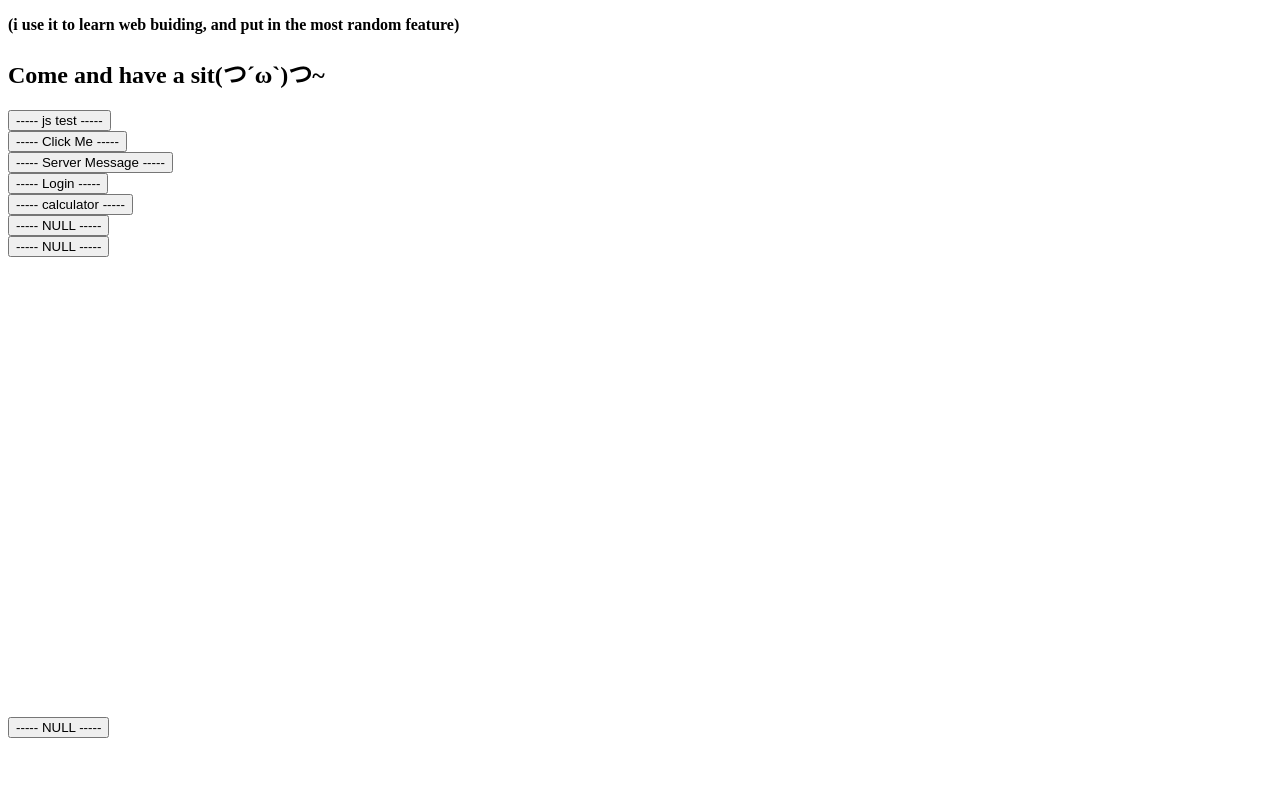
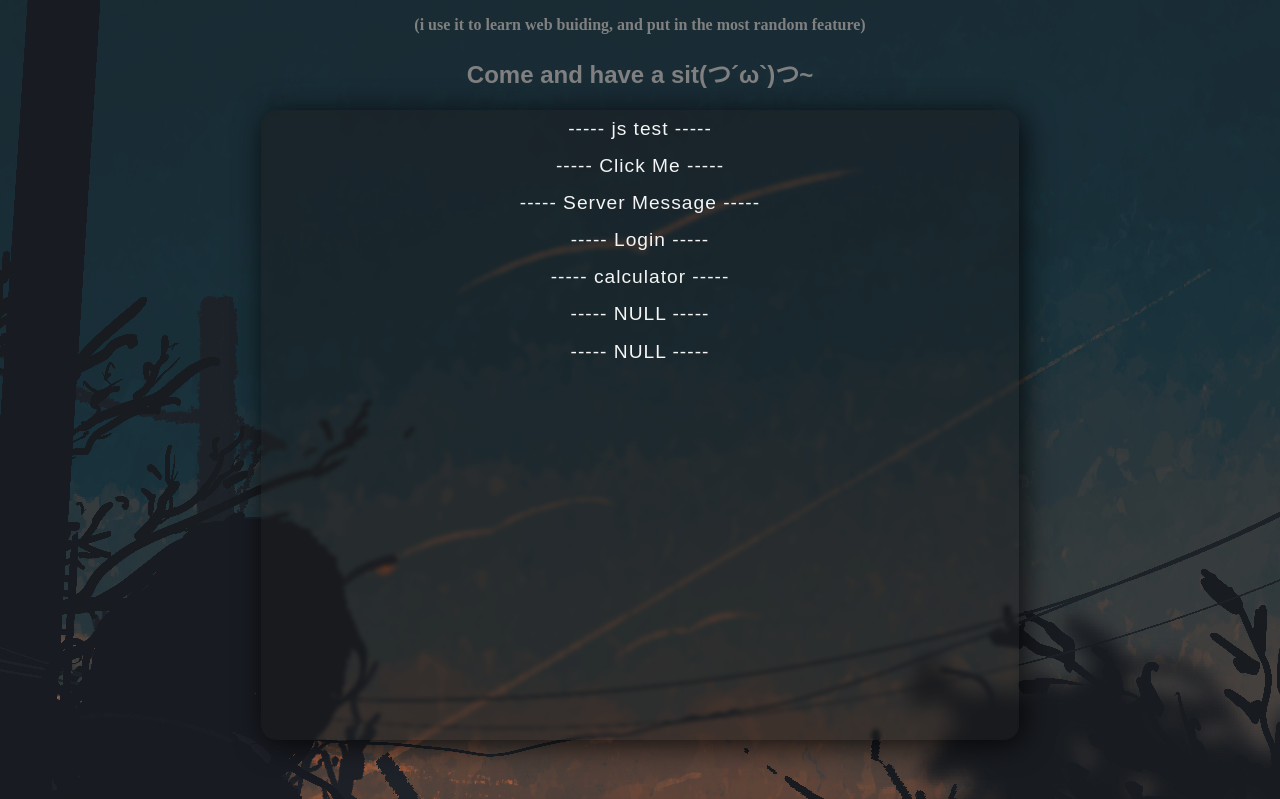
Before and after one commit to echo121-owo/demo1, a plain HTML site: page index.html in a window 1280 px wide. Shown: the part 64-863 px from the top of the page. Drawn offline with Linux system fonts and the light colour scheme; the site is published under a folder, as on GitHub Pages, so addresses that start at the root find nothing.

Commit message:
add reletive directory

```diff
--- a/index.html
+++ b/index.html
@@ -7,8 +7,8 @@
     <!--标签页名字-->
     <title>ECHO੭ ˙ᗜ˙ )੭</title>
     <!--导入css文件 -->
-    <link rel="stylesheet" href="/CSS/base.css">
-    <link rel="stylesheet" href="/CSS/effects.css">
+    <link rel="stylesheet" href="./CSS/base.css">
+    <link rel="stylesheet" href="./CSS/effects.css">
 </head>
 
 
```
Also changed, not shown: Sub_Page/calculator/calculator.html (+2 -2 lines), Sub_Page/test_a/Test_page.html (+2 -2 lines).
